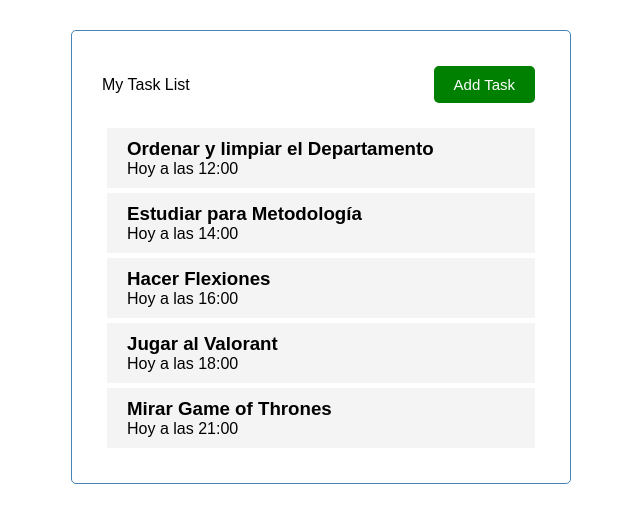
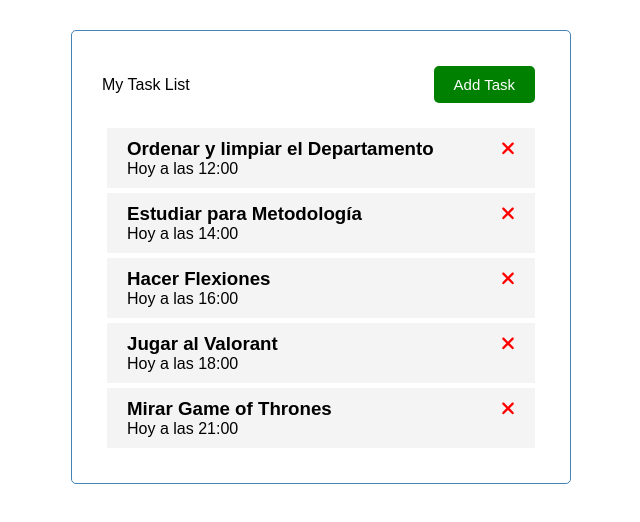
Before and after one commit to OviedoLuciano/Task-List, an Angular app: page / in a window 1280 px wide. Shown: the top 522 px of the page, without its empty margins (319-959 px from the left). Built offline with nearby package versions, Linux system fonts and the light colour scheme.

Commit message:
Lista y estilos

```diff
--- a/package.json
+++ b/package.json
@@ -18,6 +18,11 @@
     "@angular/platform-browser": "^14.0.0",
     "@angular/platform-browser-dynamic": "^14.0.0",
     "@angular/router": "^14.0.0",
+    "@fortawesome/angular-fontawesome": "^0.11.1",
+    "@fortawesome/fontawesome-svg-core": "^6.1.1",
+    "@fortawesome/free-brands-svg-icons": "^6.1.1",
+    "@fortawesome/free-regular-svg-icons": "^6.1.1",
+    "@fortawesome/free-solid-svg-icons": "^6.1.1",
     "rxjs": "~7.5.0",
     "tslib": "^2.3.0",
     "zone.js": "~0.11.4"
--- a/src/app/Componentes/tasks-item/tasks-item.component.css
+++ b/src/app/Componentes/tasks-item/tasks-item.component.css
@@ -3,6 +3,7 @@
     margin: 5px;
     padding: 10px 20px;
     cursor: pointer;
+
 }
 
 .task.reminder {
--- a/src/app/Componentes/tasks-item/tasks-item.component.html
+++ b/src/app/Componentes/tasks-item/tasks-item.component.html
@@ -1,4 +1,10 @@
 <div class="task">
-    <h3>{{task.text}}</h3>
-    <p>{{task.day}}</p>
+<h3>{{task.text}}
+        <fa-icon [icon]="faTimes"
+        [ngStyle]="{'color':'red'}">
+    </fa-icon>
+</h3>
+    <p>
+        {{task.day}}
+    </p>
 </div>
--- a/src/app/Componentes/tasks-item/tasks-item.component.ts
+++ b/src/app/Componentes/tasks-item/tasks-item.component.ts
@@ -1,6 +1,7 @@
 import { Component, OnInit, Input } from '@angular/core';
 import { Task } from '../../Task';
 import { TASKS } from '../../mock-tasks';
+import { faTimes } from '@fortawesome/free-solid-svg-icons';
 @Component({
   selector: 'app-tasks-item',
   templateUrl: './tasks-item.component.html',
@@ -8,6 +9,7 @@ import { TASKS } from '../../mock-tasks';
 })
 export class TasksItemComponent implements OnInit {
 @Input() task: Task = TASKS[0];
+faTimes = faTimes;
   constructor() { }
 
   ngOnInit(): void {
--- a/src/app/Componentes/tasks/tasks.component.ts
+++ b/src/app/Componentes/tasks/tasks.component.ts
@@ -1,4 +1,5 @@
 import { Component, OnInit } from '@angular/core';
+import { faTimes } from '@fortawesome/free-solid-svg-icons';
 import { TASKS } from '../../mock-tasks';
 import { Task } from '../../Task';
 
@@ -9,7 +10,7 @@ import { Task } from '../../Task';
 })
 export class TasksComponent implements OnInit {
 tasks: Task[] = TASKS;
-
+faTimes = faTimes;
   constructor() { }
 
   ngOnInit(): void {
--- a/src/app/app.module.ts
+++ b/src/app/app.module.ts
@@ -7,6 +7,7 @@ import { HeaderComponent } from './Componentes/header/header.component';
 import { ButtonComponent } from './Componentes/button/button.component';
 import { TasksComponent } from './Componentes/tasks/tasks.component';
 import { TasksItemComponent } from './Componentes/tasks-item/tasks-item.component';
+import { FontAwesomeModule } from '@fortawesome/angular-fontawesome';
 
 @NgModule({
   declarations: [
@@ -18,7 +19,8 @@ import { TasksItemComponent } from './Componentes/tasks-item/tasks-item.componen
   ],
   imports: [
     BrowserModule,
-    AppRoutingModule
+    AppRoutingModule,
+    FontAwesomeModule
   ],
   providers: [],
   bootstrap: [AppComponent]
```
Also changed, not shown: 1 other file (tests, documents, lock files or other folders).
